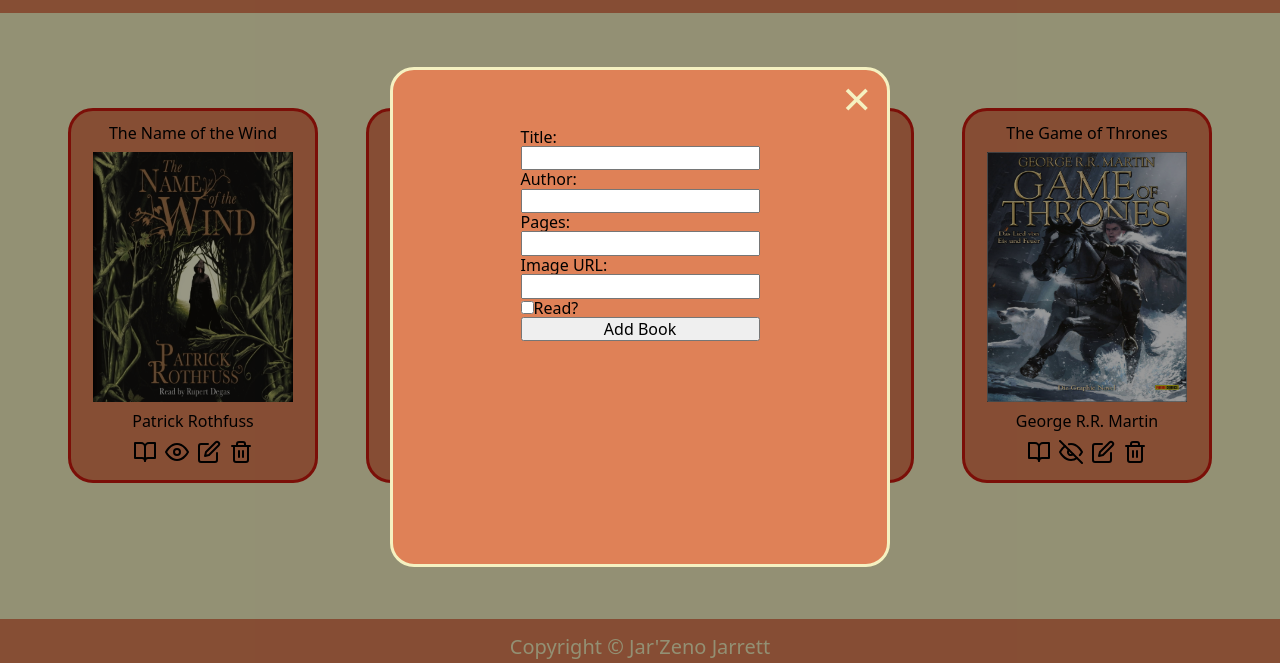
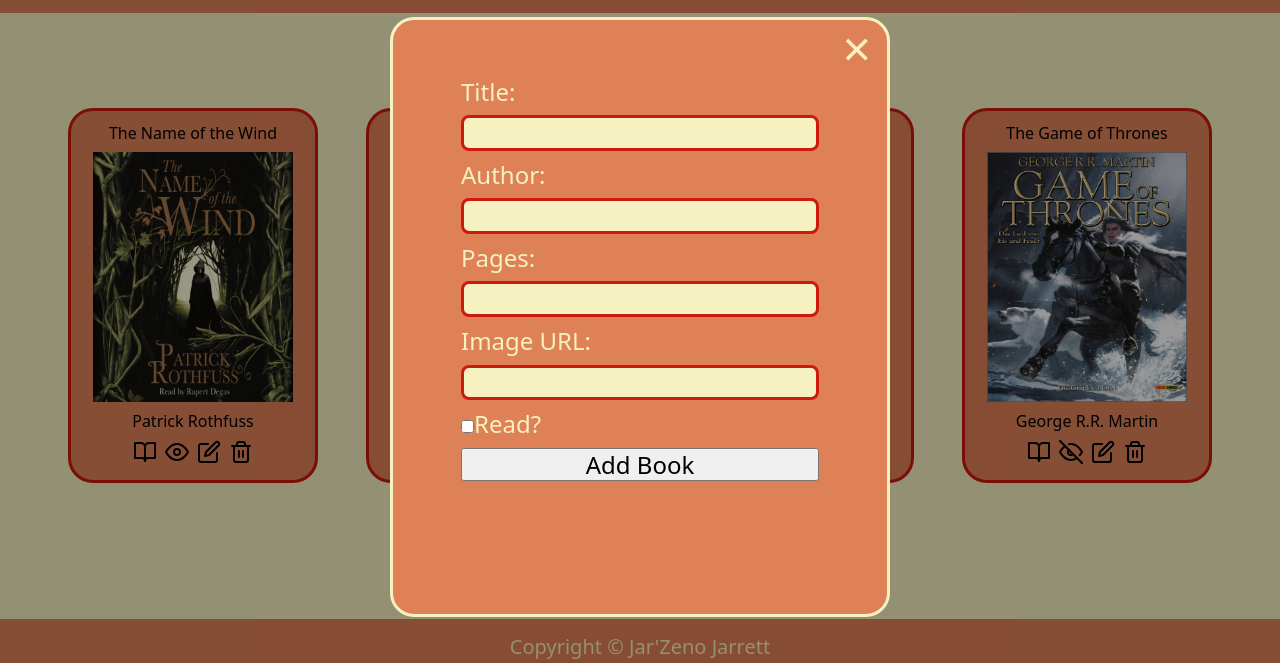
Before and after one commit to Bantchee/Library, a website: page index.html in a window 1280 px wide. Both pictures are taken after a click on the button "Add Book". Shown: the part 83-746 px from the top of the page. Drawn offline with nearby package versions, Linux system fonts and the light colour scheme.

Commit message:
Update modal styling

```diff
--- a/scripts/library.js
+++ b/scripts/library.js
@@ -46,6 +46,7 @@ function renderModal(btnName, book = {}) {
                 // input.title
                 const titleInput = document.createElement('input');
                 titleInput.setAttribute('value', btnName === 'add-btn' ? '' : book.title);
+                titleInput.setAttribute('required', 'required');
                 formModal.appendChild(titleInput);
 
                 // Author
@@ -138,6 +139,7 @@ function renderModal(btnName, book = {}) {
                     }
 
                     // This prevents the btn from refreshing browser
+                    event.
                     event.preventDefault();
                     clearModal();
                 });
@@ -396,3 +398,6 @@ function isArrEqual(arr1, arr2) {
 }
 
 renderBooks();
+
+// Temperay
+// renderModal('add-btn');
--- a/styles/modal-styles.css
+++ b/styles/modal-styles.css
@@ -12,7 +12,7 @@
 .modal-content {
     background-color: var(--orange);
     width: 500px;
-    height: 500px;
+    height: 600px;
     border: 3px var(--yellow) solid;
     border-radius: 24px;
 
@@ -34,4 +34,17 @@
 form {
     display: flex;
     flex-direction: column;
+    color: var(--yellow);
+    font-size: 24px;
+    row-gap: 10px;
 }
+
+form input {
+    background-color: var(--yellow);
+    border: 3px var(--red) solid;
+    border-radius: 8px;
+}
+
+form input:focus {
+    border: 3px var(--red) solid;
+}
```
